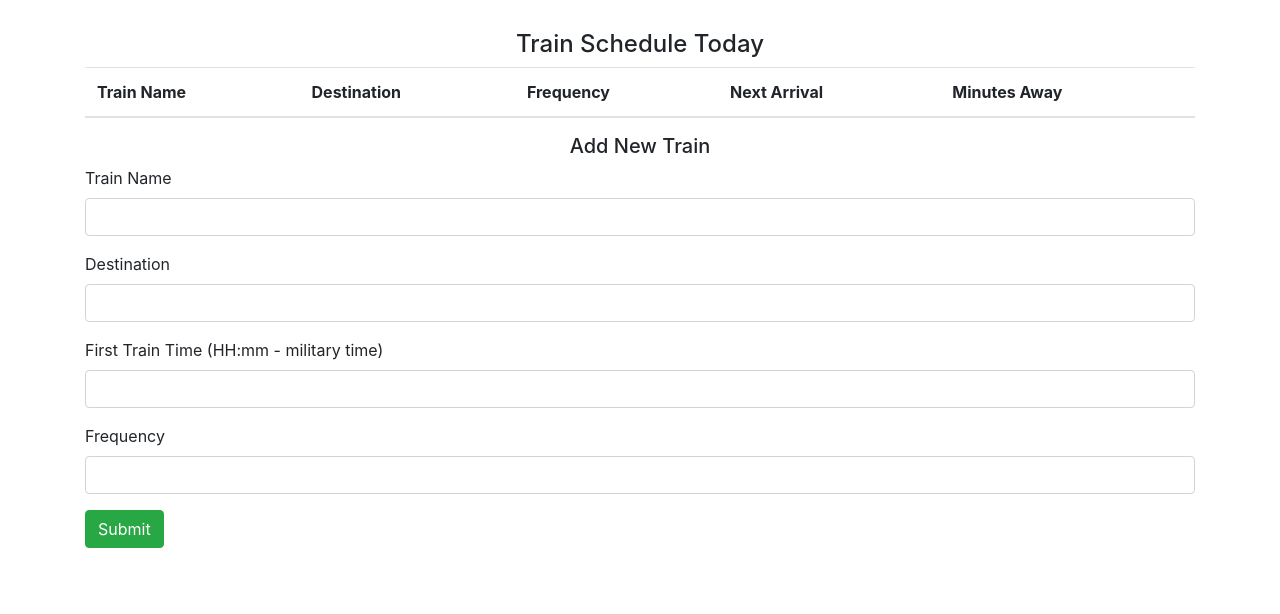
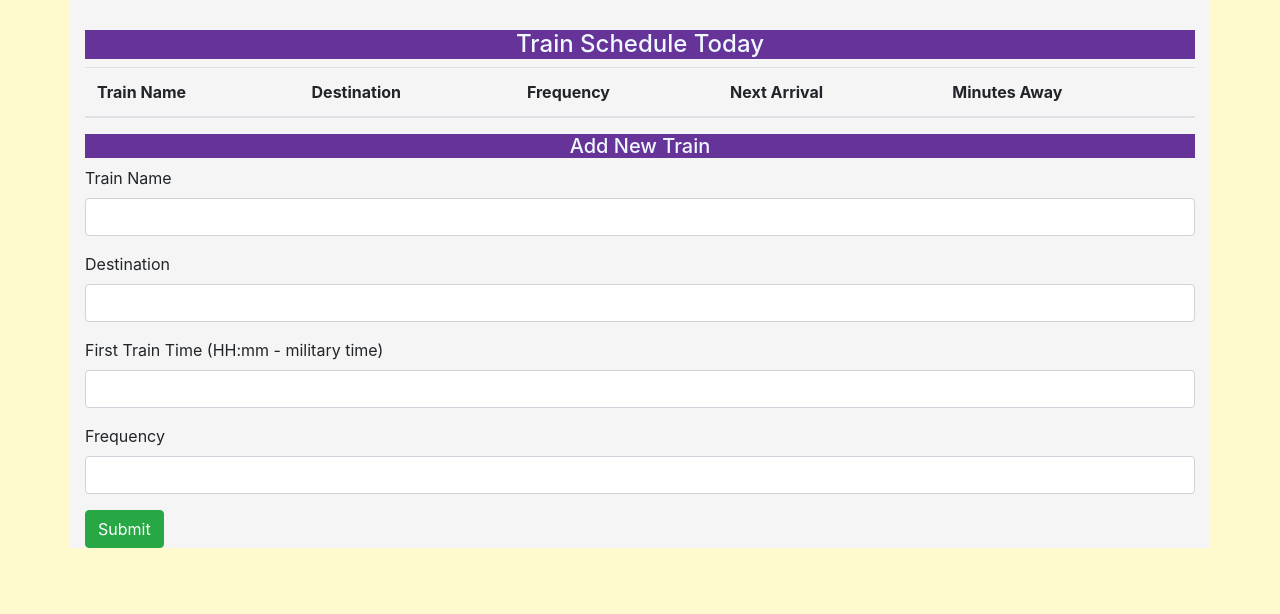
Before and after one commit to 2thao21/Firebase-TrainScheduler, a plain HTML site: page index.html in a window 1280 px wide. Shown: the part 186-800 px from the top of the page. Drawn offline with nearby package versions, Linux system fonts and the light colour scheme; no server answers.

Commit message:
SecondCommit

```diff
--- a/assets/css/style.css
+++ b/assets/css/style.css
@@ -0,0 +1,11 @@
+body{
+    background-color: lemonchiffon;
+}
+
+.container{
+    background-color: whitesmoke;
+}
+.jumbotron, .panel-heading{
+    background-color: rebeccapurple;
+    color: aliceblue;
+}
```
Also changed, not shown: index.html (line endings or trailing spaces), 1 other file.
